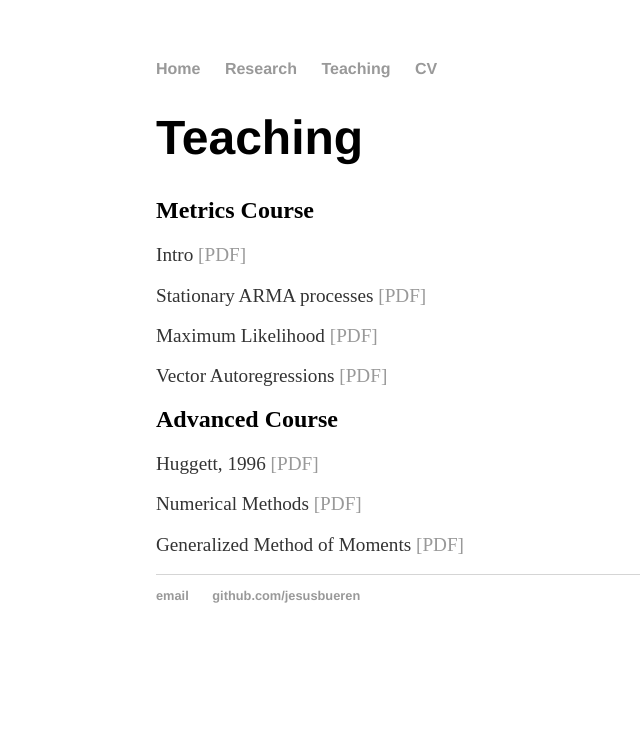
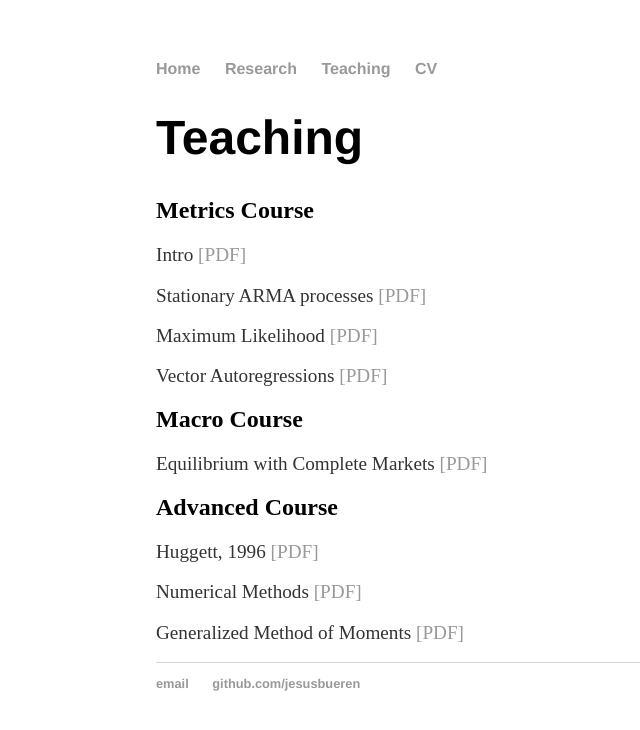
Before and after one commit to jesusbueren/jesusbueren.github.io, a Jekyll site: the page built from teaching/index.html, in a window 1280 px wide. Shown: the top 730 px of the page, without its empty margins (36-676 px from the left). Built offline with Jekyll 4.4.1, drawn with Linux system fonts in a browser that asks for light colours.

Commit message:
Update index.html

```diff
--- a/teaching/index.html
+++ b/teaching/index.html
@@ -9,6 +9,9 @@
 	<p> <bold> Maximum Likelihood </bold>  <a href="Ch3.pdf">[PDF]</a><br></p>
 	<p> <bold> Vector Autoregressions </bold>  <a href="Ch4.pdf">[PDF]</a><br></p>
 
+	<h2>Macro Course</h2>
+	<p> <bold> Equilibrium with Complete Markets </bold>  <a href="Complete_mkts.pdf">[PDF]</a><br></p>
+
 	<h2>Advanced Course</h2>
 	<p> <bold> Huggett, 1996 </bold>  <a href="lifecycle.pdf">[PDF]</a><br></p>
 	<p> <bold> Numerical Methods </bold>  <a href="numerical_methods.pdf">[PDF]</a><br></p>
```
